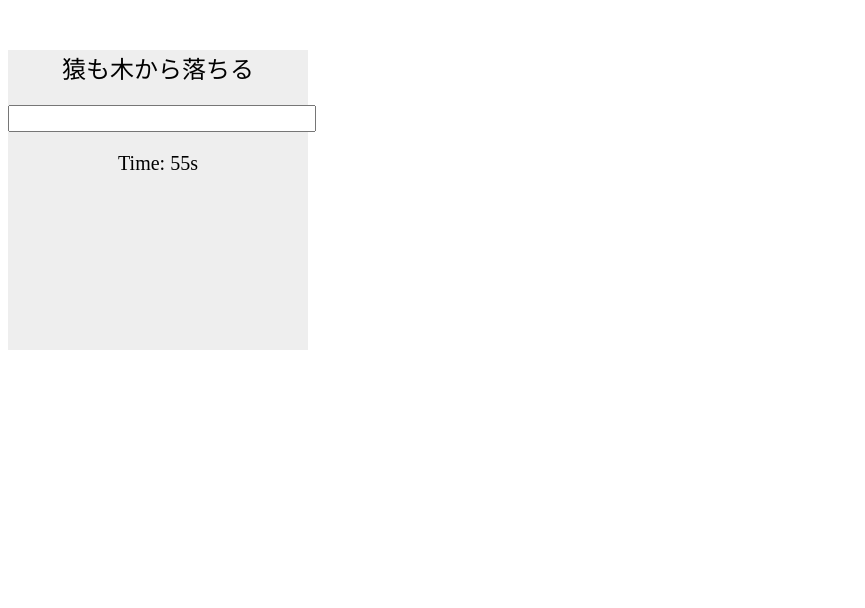
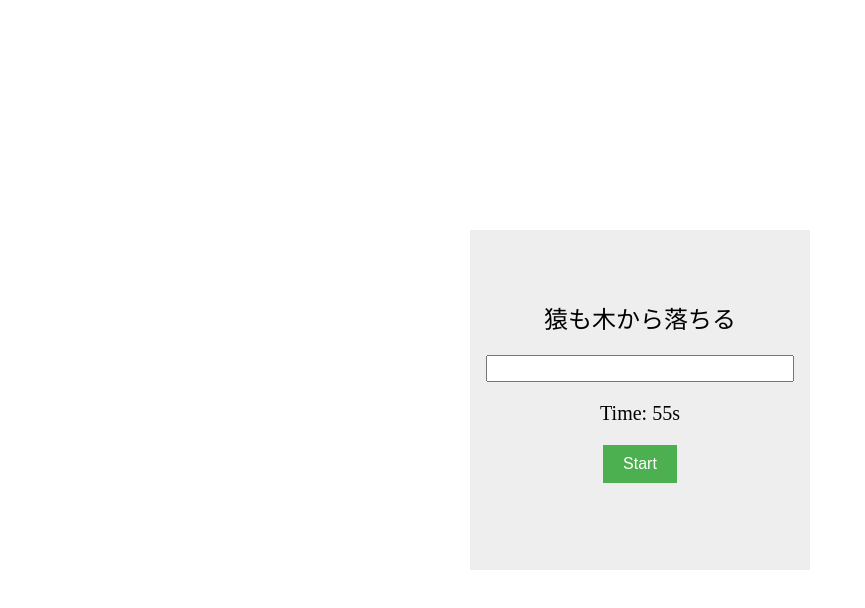
Before and after one commit to kado-kado/ty1, a plain HTML site: page index.html in a window 1280 px wide. Shown: the whole page, without its empty margins (0-865 px from the left). Drawn offline with Linux system fonts and the light colour scheme.

Commit message:
index.html

```diff
--- a/index.html
+++ b/index.html
@@ -2,10 +2,22 @@
 <html>
 <head>
   <style>
+    body {
+      display: flex;
+      justify-content: center;
+      align-items: center;
+      height: 100vh;
+      margin: 0;
+    }
+
     #game-area {
       width: 300px;
       height: 300px;
       background-color: #eee;
+      display: flex;
+      flex-direction: column;
+      align-items: center;
+      padding: 20px;
     }
 
     #target-word {
@@ -33,6 +45,15 @@
       font-size: 20px;
       margin-top: 20px;
     }
+
+    #start-button {
+      padding: 10px 20px;
+      font-size: 16px;
+      background-color: #4CAF50;
+      color: white;
+      border: none;
+      cursor: pointer;
+    }
   </style>
 </head>
 <body>
@@ -41,6 +62,7 @@
     <input type="text" id="input-text" />
     <div id="timer"></div>
     <div id="score"></div>
+    <button id="start-button">Start</button>
   </div>
 
   <script>
@@ -48,6 +70,7 @@
     var inputText = document.getElementById("input-text");
     var timerElement = document.getElementById("timer");
     var scoreElement = document.getElementById("score");
+    var startButton = document.getElementById("start-button");
 
     var words = [
       "猿も木から落ちる",
@@ -70,6 +93,17 @@
 
     function displayTargetWord() {
       targetWord.textContent = words[currentIndex];
+    }
+
+    function startGame() {
+      currentIndex = 0;
+      score = 0;
+      displayTargetWord();
+      startTimer();
+      inputText.disabled = false;
+      scoreElement.textContent = "Score: 0";
+      inputText.value = "";
+      inputText.focus();
     }
 
     function startTimer() {
```
